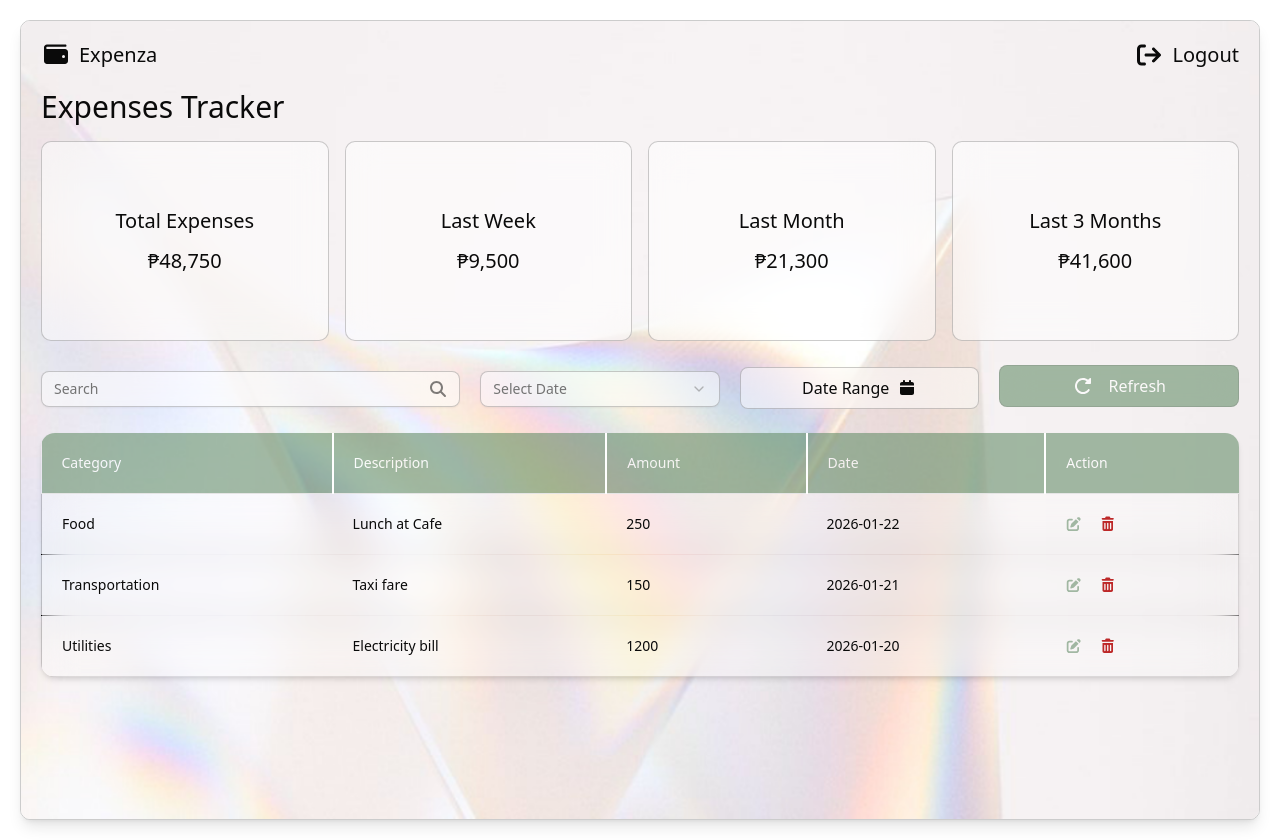
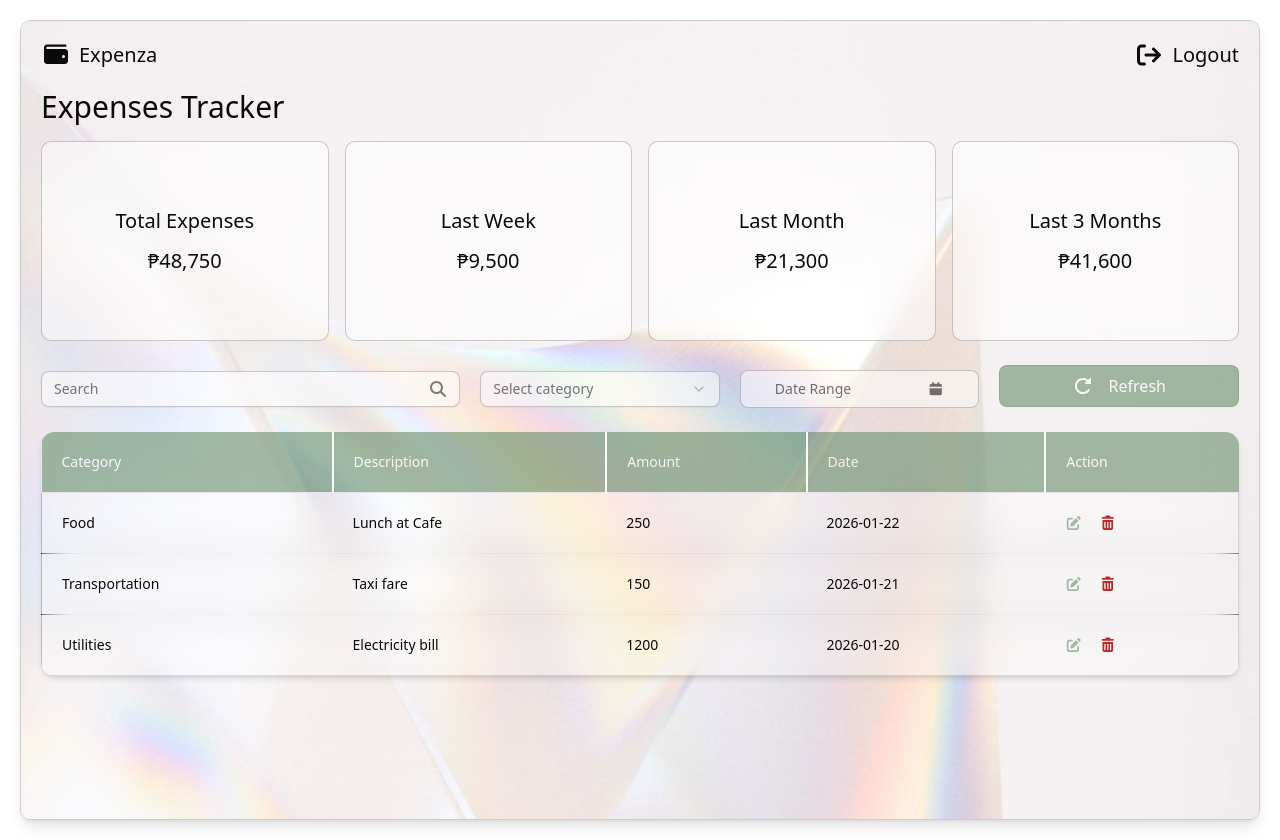
Before and after one commit to scottii333/mlc-expenses-tracker, a Next.js app: page /dashboard in a window 1280 px wide. Built offline with nearby package versions, Linux system fonts and the light colour scheme.

Commit message:
feat: update placeholder text in Select and Popover components for clarity

```diff
--- a/src/components/ExpensesData.tsx
+++ b/src/components/ExpensesData.tsx
@@ -64,7 +64,7 @@ export const ExpensesData = () => {
         </div>
         <Select>
           <SelectTrigger className="w-full bg-white/50 backdrop-blur-lg border border-black/20">
-            <SelectValue placeholder="Select Date" />
+            <SelectValue placeholder="Select category" />
           </SelectTrigger>
           <SelectContent>
             <SelectGroup>
@@ -78,7 +78,7 @@ export const ExpensesData = () => {
         </Select>
         <Popover>
           <PopoverTrigger asChild>
-            <button className="px-4 py-2 w-full rounded-md bg-white/50 backdrop-blur-lg border border-black/20">
+            <button className="flex justify-around text-black/55  items-center text-sm py-2 w-full rounded-md bg-white/50 backdrop-blur-lg border border-black/20">
               Date Range
               <FontAwesomeIcon icon={faCalendar} className="ml-2" />
             </button>
```
